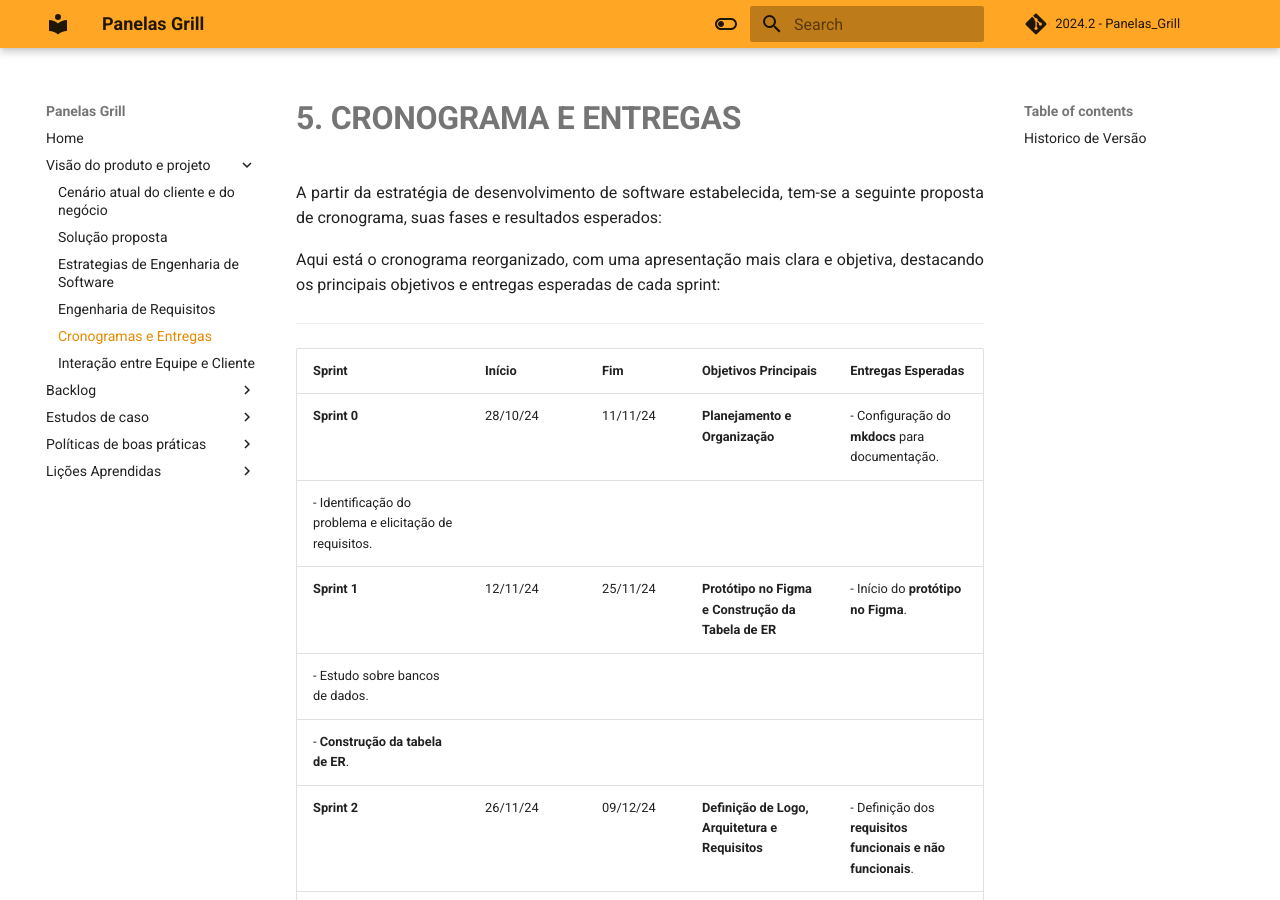
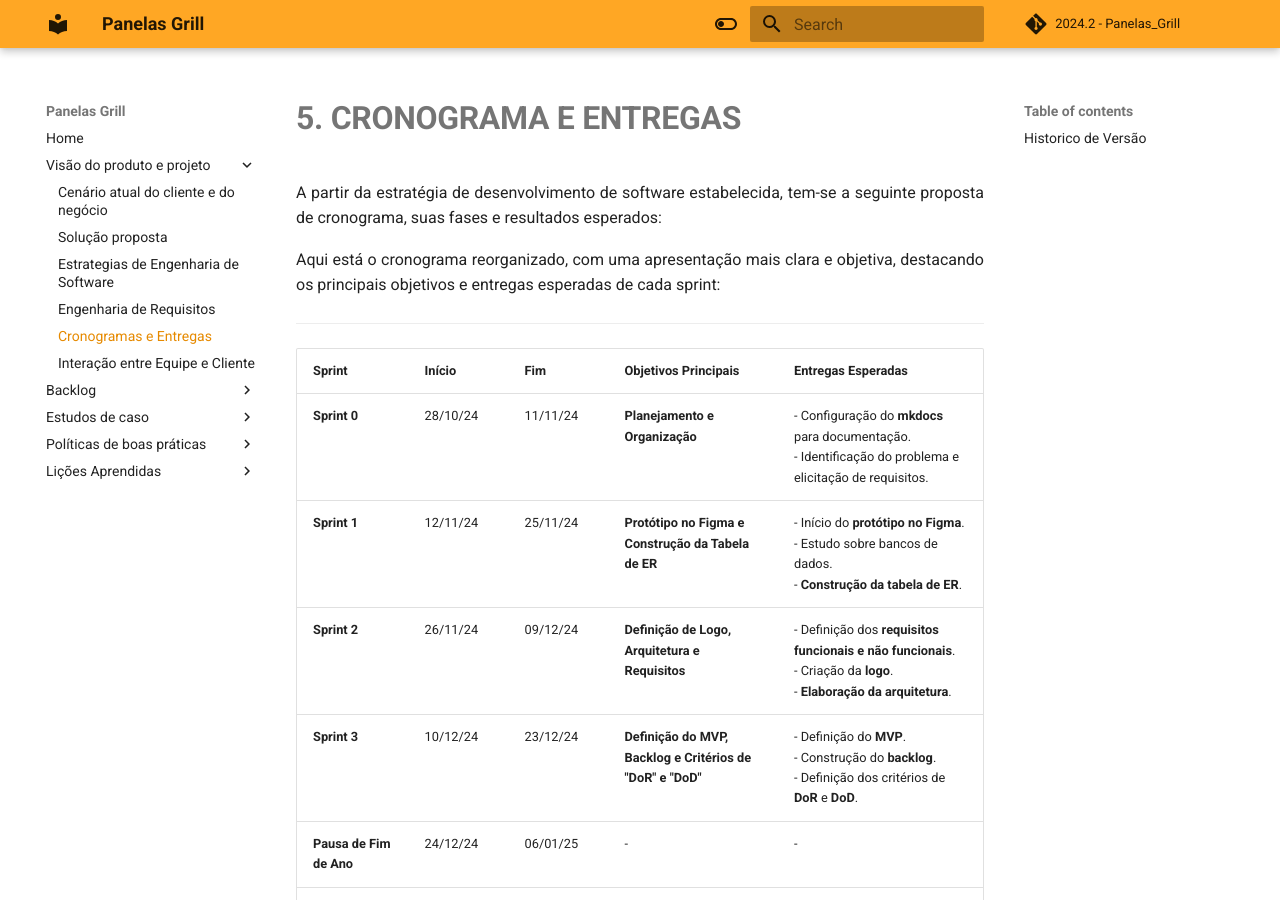
Before and after one commit to mdsreq-fga-unb/2024.2-T03-PanelasGrill, an MkDocs documentation site: the page built from docs/unidade1/sessao4.md, in a window 1280 px wide and 900 px high. Built offline with MkDocs 1.6.1 and Material for MkDocs 9.7.7, drawn with Linux system fonts in a browser that asks for light colours; comment, search, counter and statistics services are not loaded.

```diff
--- a/docs/unidade1/sessao4.md
+++ b/docs/unidade1/sessao4.md
@@ -8,40 +8,15 @@ Aqui está o cronograma reorganizado, com uma apresentação mais clara e objeti
 
 | **Sprint**          | **Início** | **Fim**     | **Objetivos Principais**                                                                                                                                                                  | **Entregas Esperadas**                                                                                                  |
 |---------------------|------------|-------------|-------------------------------------------------------------------------------------------------------------------------------------------------------------------------------------------|-------------------------------------------------------------------------------------------------------------------------|
-| **Sprint 0**        | 28/10/24   | 11/11/24    | **Planejamento e Organização**                                                                                                                                                            | - Configuração do **mkdocs** para documentação.
-- Identificação do problema e elicitação de requisitos.              |
-| **Sprint 1**        | 12/11/24   | 25/11/24    | **Protótipo no Figma e Construção da Tabela de ER**                                                                                                                                        | - Início do **protótipo no Figma**.
-- Estudo sobre bancos de dados.
-- **Construção da tabela de ER**.            |
-| **Sprint 2**        | 26/11/24   | 09/12/24    | **Definição de Logo, Arquitetura e Requisitos**                                                                                                                                           | - Definição dos **requisitos funcionais e não funcionais**.
-- Criação da **logo**.
-- **Elaboração da arquitetura**. |
-| **Sprint 3**        | 10/12/24   | 23/12/24    | **Definição do MVP, Backlog e Critérios de "DoR" e "DoD"**                                                                                                                                | - Definição do **MVP**.
-- Construção do **backlog**.
-- Definição dos critérios de **DoR** e **DoD**.              |
+| **Sprint 0**        | 28/10/24   | 11/11/24    | **Planejamento e Organização**                                                                                                                                                            | - Configuração do **mkdocs** para documentação.<br> - Identificação do problema e elicitação de requisitos.              |
+| **Sprint 1**        | 12/11/24   | 25/11/24    | **Protótipo no Figma e Construção da Tabela de ER**                                                                                                                                        | - Início do **protótipo no Figma**.<br> - Estudo sobre bancos de dados.<br> - **Construção da tabela de ER**.            |
+| **Sprint 2**        | 26/11/24   | 09/12/24    | **Definição de Logo, Arquitetura e Requisitos**                                                                                                                                           | - Definição dos **requisitos funcionais e não funcionais**.<br> - Criação da **logo**.<br> - **Elaboração da arquitetura**. |
+| **Sprint 3**        | 10/12/24   | 23/12/24    | **Definição do MVP, Backlog e Critérios de "DoR" e "DoD"**                                                                                                                                | - Definição do **MVP**.<br> - Construção do **backlog**.<br> - Definição dos critérios de **DoR** e **DoD**.              |
 | **Pausa de Fim de Ano** | 24/12/24  | 06/01/25    | -                                                                                                                                                                                         | -                                                                                                                       |
-| **Sprint 4**        | 07/01/25   | 20/01/25    | **Gerenciamento de Acesso**
-**Controle e Atualização de Insumos**                                                                                                                      | **US01**: Logar na plataforma.
-**US04**: Consultar insumos disponíveis.
-**US05**: Editar insumos disponíveis.
-**US10**: Registrar novos insumos.
-**Unidade 3 - Disciplina**: *Fundamentos, conceitos e exercícios: PBB e BDD*.
-**Unidade 3 - Disciplina**: *User Story Mapping*.  |
-| **Sprint 5**        | 21/01/25   | 03/02/25    | **Controle e Atualização de Insumos**
-**Gerenciamento de Cardápios**                                                                                                                   | **US13**: Excluir insumos.
-**US11**: Editar insumos associados ao cardápio.
-**US09**: Cadastrar cardápio.
-**Unidade 3 - Disciplina**: *Aspectos humanos e sociais da Engenharia de Requisitos*. |
-| **Sprint 6**        | 04/02/25   | 17/02/25    | **Relatórios de Estoque**
-**Pesquisa e Histórico**                                                                                                                                    | **US02**: Gerar relatório diário.
-**US03**: Acessar relatórios mensais.
-**US08**: Consultar histórico de movimentações.
-**Unidade 4 - Disciplina**: *Modelos de casos de uso*.
-**Unidade 4 - Disciplina**: *Especificação de casos de uso*. |
-| **Sprint 7**        | 18/02/25   | 25/02/25    | **Análise de Indicadores**
-**Monitoramento e Notificações**                                                                                                                           | **US14**: Analisar custo de cada prato.
-**Unidade 4 - Disciplina**: *Entrega do MVP*.
-**Unidade 4 - Disciplina**: *Fechamento de notas e revisão final*. |
+| **Sprint 4**        | 07/01/25   | 20/01/25    | **Gerenciamento de Acesso**<br> **Controle e Atualização de Insumos**                                                                                                                      | **US01**: Logar na plataforma.<br> **US04**: Consultar insumos disponíveis.<br> **US05**: Editar insumos disponíveis.<br> **US10**: Registrar novos insumos.<br> **Unidade 3 - Disciplina**: *Fundamentos, conceitos e exercícios: PBB e BDD*.<br> **Unidade 3 - Disciplina**: *User Story Mapping*.  |
+| **Sprint 5**        | 21/01/25   | 03/02/25    | **Controle e Atualização de Insumos**<br> **Gerenciamento de Cardápios**                                                                                                                   | **US13**: Excluir insumos.<br> **US11**: Editar insumos associados ao cardápio.<br> **US09**: Cadastrar cardápio.<br> <br> **Unidade 3 - Disciplina**: *Aspectos humanos e sociais da Engenharia de Requisitos*. |
+| **Sprint 6**        | 04/02/25   | 17/02/25    | **Relatórios de Estoque**<br> **Pesquisa e Histórico**                                                                                                                                    | **US02**: Gerar relatório diário.<br> **US03**: Acessar relatórios mensais.<br> **US08**: Consultar histórico de movimentações.<br> **Unidade 4 - Disciplina**: *Modelos de casos de uso*.<br> **Unidade 4 - Disciplina**: *Especificação de casos de uso*. |
+| **Sprint 7**        | 18/02/25   | 25/02/25    | **Análise de Indicadores**<br> **Monitoramento e Notificações**                                                                                                                           | **US14**: Analisar custo de cada prato.<br> **Unidade 4 - Disciplina**: *Entrega do MVP*.<br> **Unidade 4 - Disciplina**: *Fechamento de notas e revisão final*. |
 
 ---
 
```
